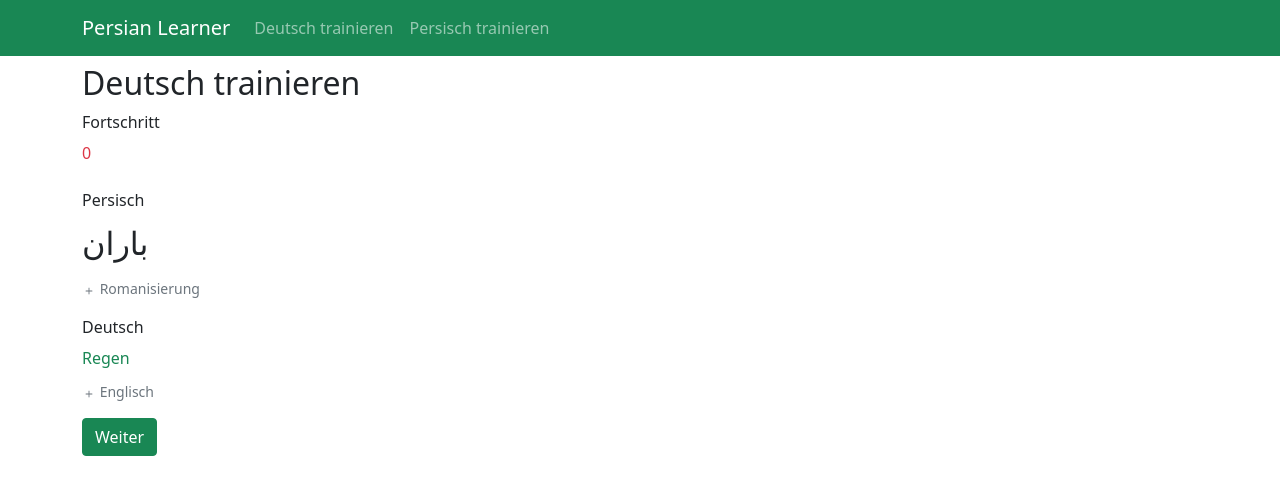
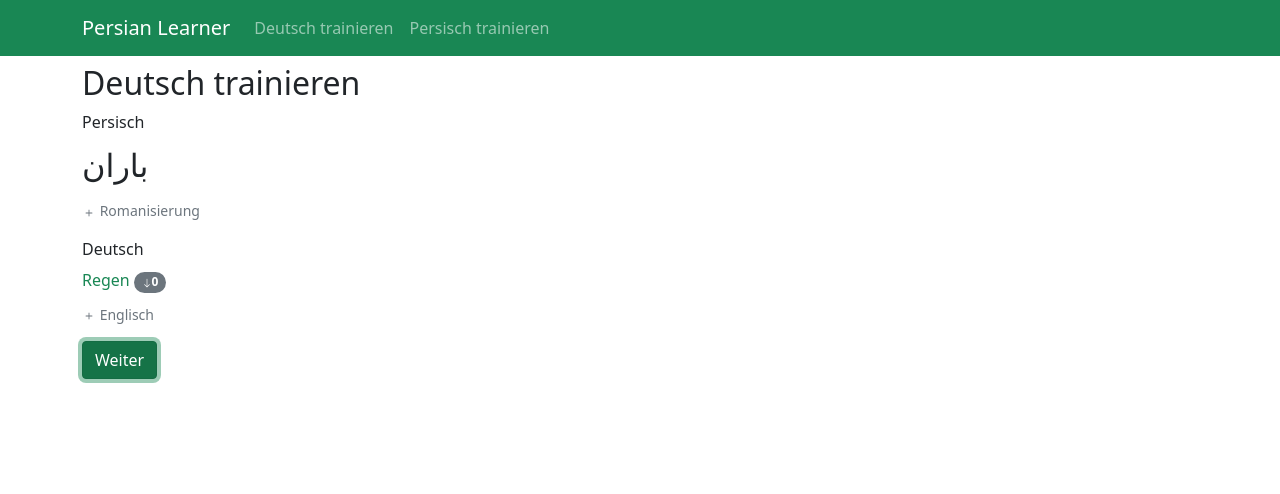
Before and after one commit to kremerd/persian-learner, a React (Create React App) app: page /trainer/german in a window 1280 px wide. Both pictures are taken after a click on the button "Auflösen". Shown: the top 494 px of the page. Built offline with nearby package versions, Linux system fonts and the light colour scheme.

Commit message:
feat: optimize german trainer ui

```diff
--- a/src/components/Icons.tsx
+++ b/src/components/Icons.tsx
@@ -1,4 +1,16 @@
 import React from 'react';
+
+export const ArrowDown = (): JSX.Element => (
+  <svg width="1em" height="1em" viewBox="0 0 16 16" className="bi bi-arrow-down" fill="currentColor" xmlns="http://www.w3.org/2000/svg">
+    <path fillRule="evenodd" d="M8 1a.5.5 0 0 1 .5.5v11.793l3.146-3.147a.5.5 0 0 1 .708.708l-4 4a.5.5 0 0 1-.708 0l-4-4a.5.5 0 0 1 .708-.708L7.5 13.293V1.5A.5.5 0 0 1 8 1z"/>
+  </svg>
+);
+
+export const ArrowUp = (): JSX.Element => (
+  <svg width="1em" height="1em" viewBox="0 0 16 16" className="bi bi-arrow-up" fill="currentColor" xmlns="http://www.w3.org/2000/svg">
+    <path fillRule="evenodd" d="M8 15a.5.5 0 0 0 .5-.5V2.707l3.146 3.147a.5.5 0 0 0 .708-.708l-4-4a.5.5 0 0 0-.708 0l-4 4a.5.5 0 1 0 .708.708L7.5 2.707V14.5a.5.5 0 0 0 .5.5z"/>
+  </svg>
+);
 
 export const Dash = (): JSX.Element => (
   <svg width="1em" height="1em" viewBox="0 0 16 16" className="bi bi-dash" fill="currentColor" xmlns="http://www.w3.org/2000/svg">
--- a/src/features/trainer/components/GermanTrainer/GermanTrainer.tsx
+++ b/src/features/trainer/components/GermanTrainer/GermanTrainer.tsx
@@ -2,6 +2,7 @@ import React from 'react';
 import { LearningUnit } from '../../../lexicon/model/learningUnit';
 import { TestStage } from '../../model/testStage';
 import { TrainingProgress } from '../../model/trainingProgress';
+import { ScoreBadge } from '../ScoreBadge/ScoreBadge';
 import { ToggleText } from '../ToggleText/ToggleText';
 
 export class GermanTrainer extends React.Component<{
@@ -14,10 +15,21 @@ export class GermanTrainer extends React.Component<{
   enteredTranslation: string;
   stage: TestStage;
 }> {
+  private inputRef = React.createRef<HTMLInputElement>();
+  private submitRef = React.createRef<HTMLButtonElement>();
+
   state = {
     enteredTranslation: '',
     stage: TestStage.Initial,
   };
+
+  componentDidUpdate(): void {
+    if (this.inputRef.current) {
+      this.inputRef.current.focus();
+    } else if (this.submitRef.current) {
+      this.submitRef.current.focus();
+    }
+  }
 
   private submit(event: React.FormEvent): void {
     event.preventDefault();
@@ -74,17 +86,6 @@ export class GermanTrainer extends React.Component<{
         <h2>Deutsch trainieren</h2>
         <div className="mb-3">
           <div>
-            Fortschritt
-          </div>
-          <div className={'form-control-plaintext'
-              + (this.isCountingAsFailure() ? ' text-danger' : '')
-              + (this.isCountingAsSuccess() ? ' text-success' : '')
-          }>
-            {progress.scoreDe}
-          </div>
-        </div>
-        <div className="mb-3">
-          <div>
             Persisch
           </div>
           <div className="form-control-plaintext text-large">
@@ -99,18 +100,20 @@ export class GermanTrainer extends React.Component<{
             <div className="mb-3">
               <div>Deutsch</div>
               <div className="form-control-plaintext">
-                {this.isCountingAsFailure()
-                  ? (
+                {this.isWrongSolution() && (
                   <React.Fragment>
                     <span className="text-danger text-decoration-line-through">
                       {this.state.enteredTranslation}
                     </span>
                     <span> </span>
                   </React.Fragment>
-                  ) : null
-                }
-                <span className="text-success">
+                )}
+                <span className={this.isCountingAsSuccess() || this.isWrongSolution() ? 'text-success' : 'text-warning'}>
                   {unit.de}
+                  <ScoreBadge score={progress.scoreDe}
+                    decreased={this.isCountingAsFailure()}
+                    increased={this.isCountingAsSuccess()}
+                  ></ScoreBadge>
                 </span>
               </div>
               <div className="form-text">
@@ -127,6 +130,7 @@ export class GermanTrainer extends React.Component<{
               id="german"
               className="form-control"
               value={this.state.enteredTranslation}
+              ref={this.inputRef}
               autoComplete="off"
               autoCorrect="off"
               autoCapitalize="off"
@@ -150,6 +154,7 @@ export class GermanTrainer extends React.Component<{
           <button type="submit"
             className="btn btn-primary btn-block"
             key="proceed-btn"
+            ref={this.submitRef}
           >
             Weiter
           </button>
@@ -170,8 +175,9 @@ export class GermanTrainer extends React.Component<{
             </div>
             <div className="col-6 col-sm-8">
               <button type="submit"
-                className="btn btn-primary btn-block"
+                className={`btn btn-block ${this.isCountingAsFailure() ? 'btn-warning' : 'btn-primary'}`}
                 key="chck-btn"
+                ref={this.submitRef}
               >
                 Überprüfen
               </button>
@@ -201,7 +207,14 @@ export class GermanTrainer extends React.Component<{
     return [
       TestStage.Passed,
       TestStage.PassedOnRetry,
-      TestStage.Failed
+      TestStage.Failed,
+    ].includes(this.state.stage);
+  }
+
+  private isWrongSolution(): boolean {
+    return [
+      TestStage.Failed,
+      TestStage.Retry,
     ].includes(this.state.stage);
   }
 
@@ -209,13 +222,13 @@ export class GermanTrainer extends React.Component<{
     return [
       TestStage.PassedOnRetry,
       TestStage.Retry,
-      TestStage.Failed
+      TestStage.Failed,
     ].includes(this.state.stage);
   }
 
   private isCountingAsSuccess(): boolean {
     return [
-      TestStage.Passed
+      TestStage.Passed,
     ].includes(this.state.stage);
   }
 }
--- /dev/null
+++ b/src/features/trainer/components/ScoreBadge/ScoreBadge.scss
@@ -0,0 +1,32 @@
+.score-badge {
+  margin: 0 .25rem;
+
+  &.lvl-0 {
+    background-color: #6c757d;
+  }
+
+  &.lvl-1 {
+    background-color: #5b7975;
+  }
+
+  &.lvl-2 {
+    background-color: #4b7C6d;
+  }
+
+  &.lvl-3 {
+    background-color: #3a8064;
+  }
+
+  &.lvl-4 {
+    background-color: #2a835c;
+  }
+
+  &.lvl-5 {
+    background-color: #198754;
+  }
+
+  svg {
+    height: 10px;
+    width: 10px;
+  }
+}
--- /dev/null
+++ b/src/features/trainer/components/ScoreBadge/ScoreBadge.tsx
@@ -0,0 +1,15 @@
+import React from 'react';
+import { ArrowDown, ArrowUp } from '../../../../components/Icons';
+import './ScoreBadge.scss';
+
+export const ScoreBadge = ({ score, increased, decreased }: {
+  score: number;
+  increased?: boolean;
+  decreased?: boolean;
+}): JSX.Element => (
+  <span className={`badge rounded-pill score-badge lvl-${score}`}>
+    {decreased && <ArrowDown></ArrowDown>}
+    {increased && <ArrowUp></ArrowUp>}
+    {score}
+  </span>
+);
```
Lines whose indentation alone changed are shown as unchanged.
